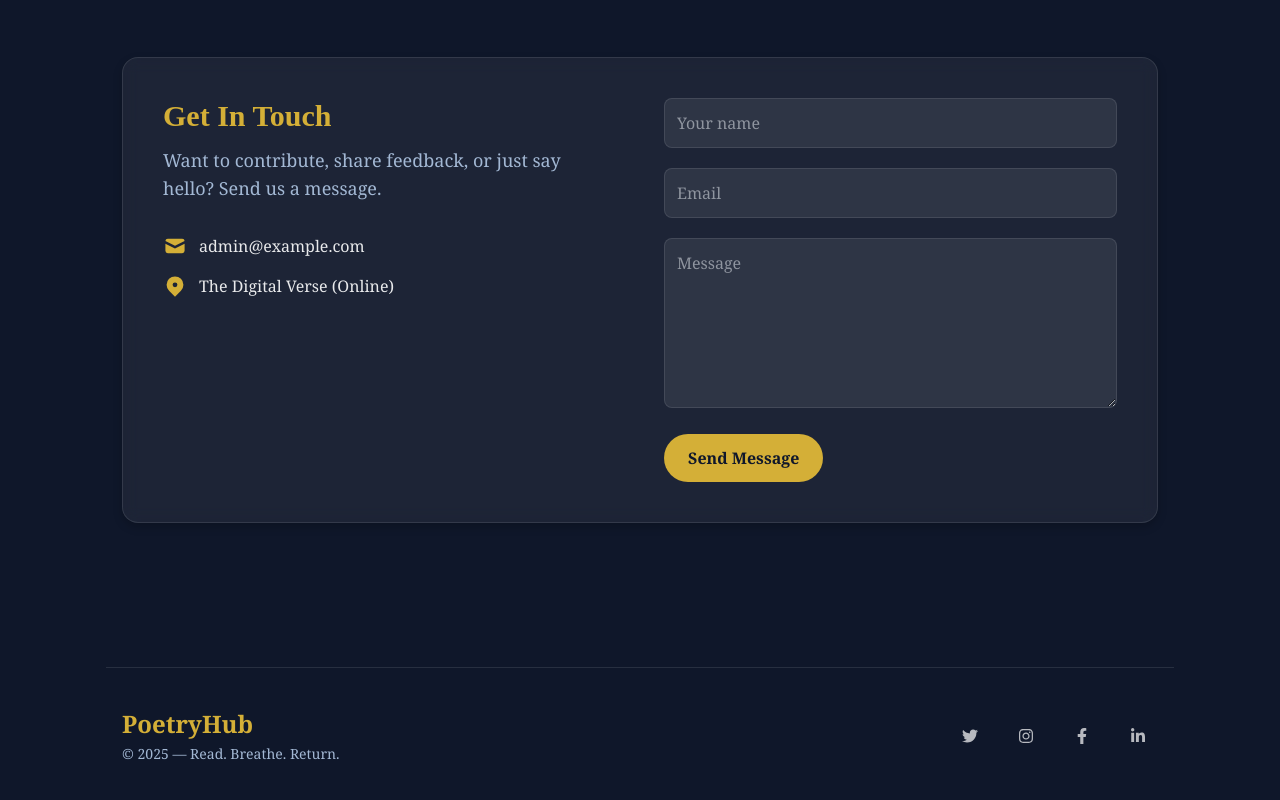
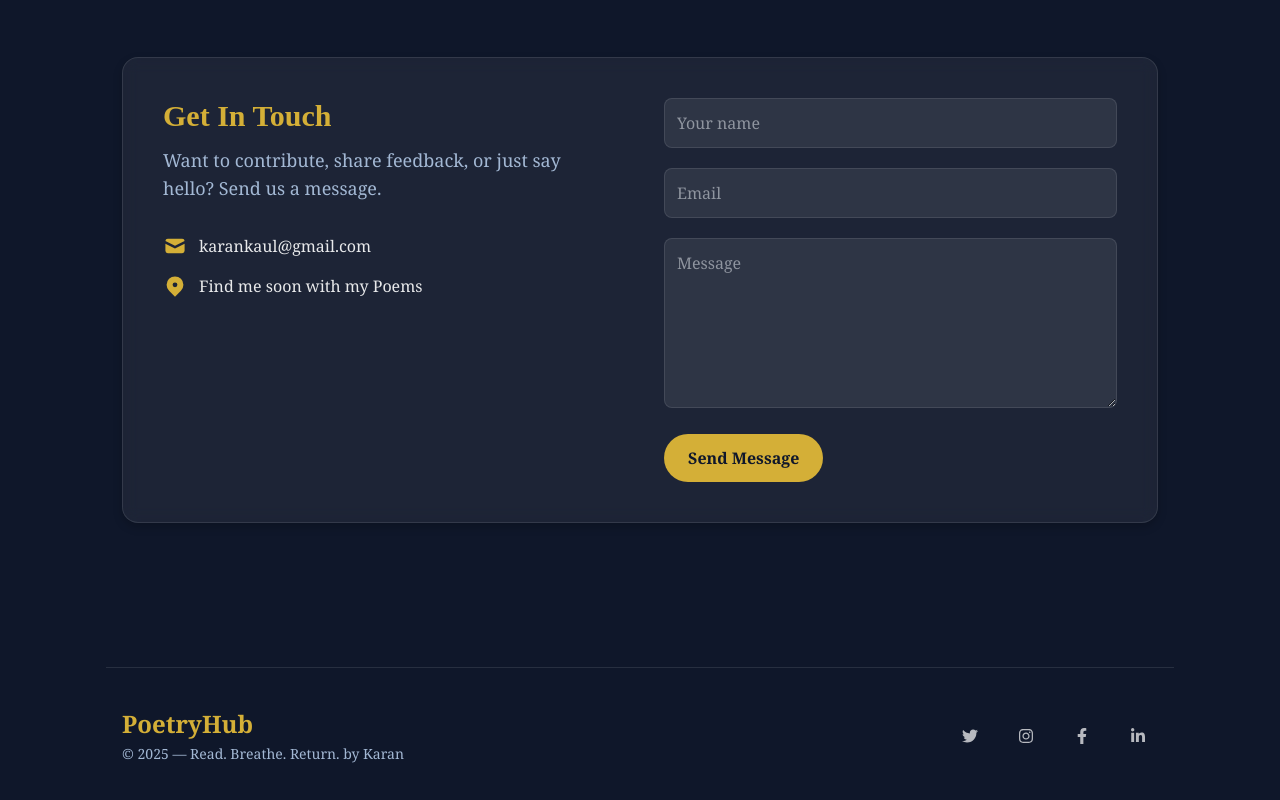
Before and after one commit to anonymousk682-maker/katahnak-back, a React (Vite) app in the folder Downloads/poetry-pages22/frontend/: page / in a window 1280 px wide. Shown: the part 1701-2501 px from the top of the page. Built offline with nearby package versions, Linux system fonts and the light colour scheme; no server answers.

Commit message:
Update Home.jsx

```diff
--- a/Downloads/poetry-pages22/frontend/src/pages/Home.jsx
+++ b/Downloads/poetry-pages22/frontend/src/pages/Home.jsx
@@ -178,11 +178,11 @@ export default function Home() {
             <div className="mt-8 space-y-4 text-white">
               <div className="flex items-center gap-3">
                 <svg xmlns="http://www.w3.org/2000/svg" className="h-6 w-6 text-[var(--accent)]" viewBox="0 0 20 20" fill="currentColor"><path d="M2.003 5.884L10 9.882l7.997-3.998A2 2 0 0016 4H4a2 2 0 00-1.997 1.884z"/><path d="M18 8.118l-8 4-8-4V14a2 2 0 002 2h12a2 2 0 002-2V8.118z"/></svg>
-                <a href="mailto:admin@example.com" className="text-white/90 hover:text-[var(--accent-light)] transition">admin@example.com</a>
+                <a href="mailto:karankaul02@gmail.com" className="text-white/90 hover:text-[var(--accent-light)] transition">karankaul@gmail.com</a>
               </div>
               <div className="flex items-center gap-3">
                 <svg xmlns="http://www.w3.org/2000/svg" className="h-6 w-6 text-[var(--accent)]" viewBox="0 0 20 20" fill="currentColor"><path fillRule="evenodd" d="M5.05 4.05a7 7 0 119.9 9.9L10 18.9l-4.95-4.95a7 7 0 010-9.9zM10 11a2 2 0 100-4 2 2 0 000 4z" clipRule="evenodd"/></svg>
-                <span className="text-white/90">The Digital Verse (Online)</span>
+                <span className="text-white/90">Find me soon with my Poems</span>
               </div>
             </div>
           </div>
@@ -205,7 +205,7 @@ export default function Home() {
         <div className="container-max flex flex-col md:flex-row items-center justify-between gap-6">
           <div>
             <div className="text-2xl font-bold" style={{ color: 'var(--accent)' }}>PoetryHub</div>
-            <div className="text-sm text-[var(--muted)] mt-1">© {new Date().getFullYear()} — Read. Breathe. Return.</div>
+            <div className="text-sm text-[var(--muted)] mt-1">© {new Date().getFullYear()} — Read. Breathe. Return. by Karan</div>
           </div>
 
           <div className="flex items-center gap-4 text-white/70">
```
